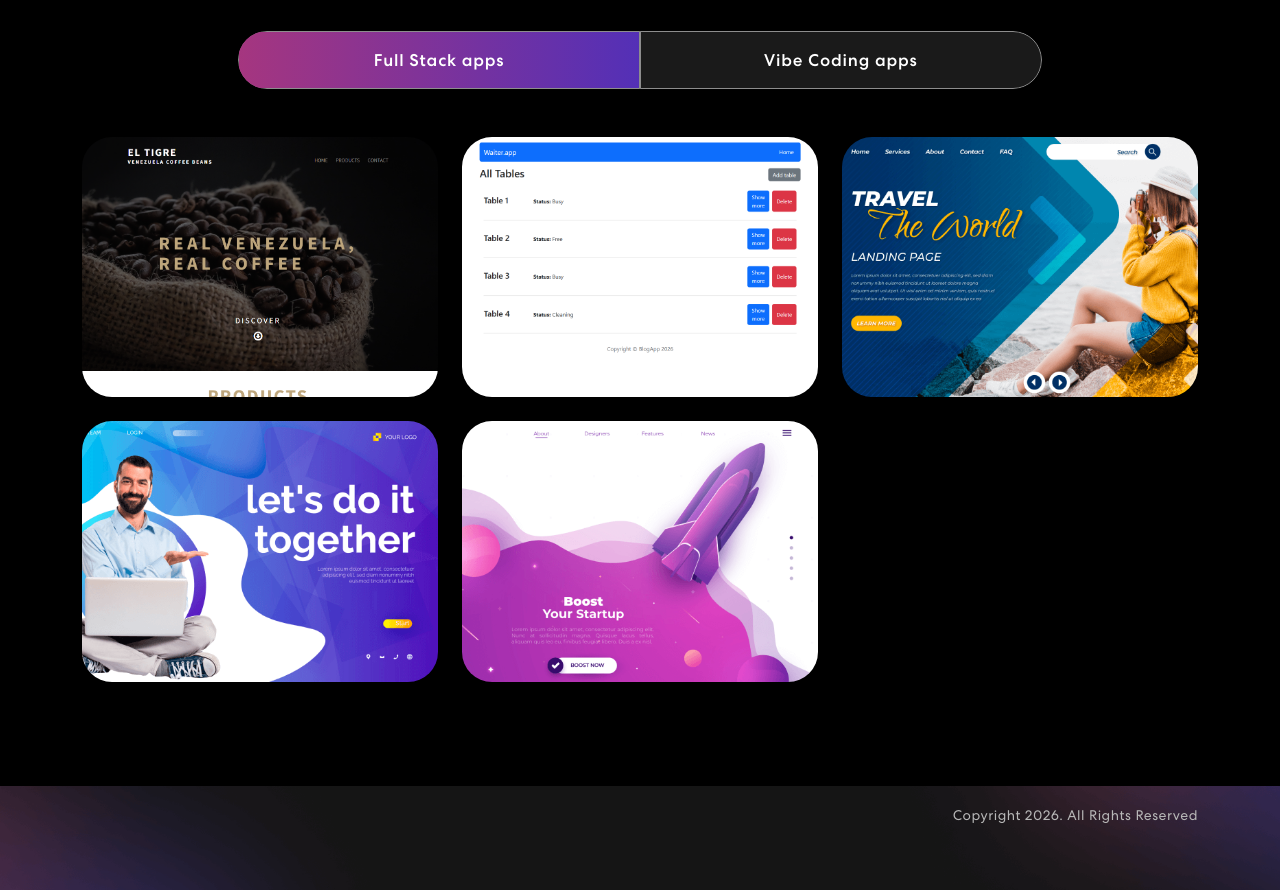
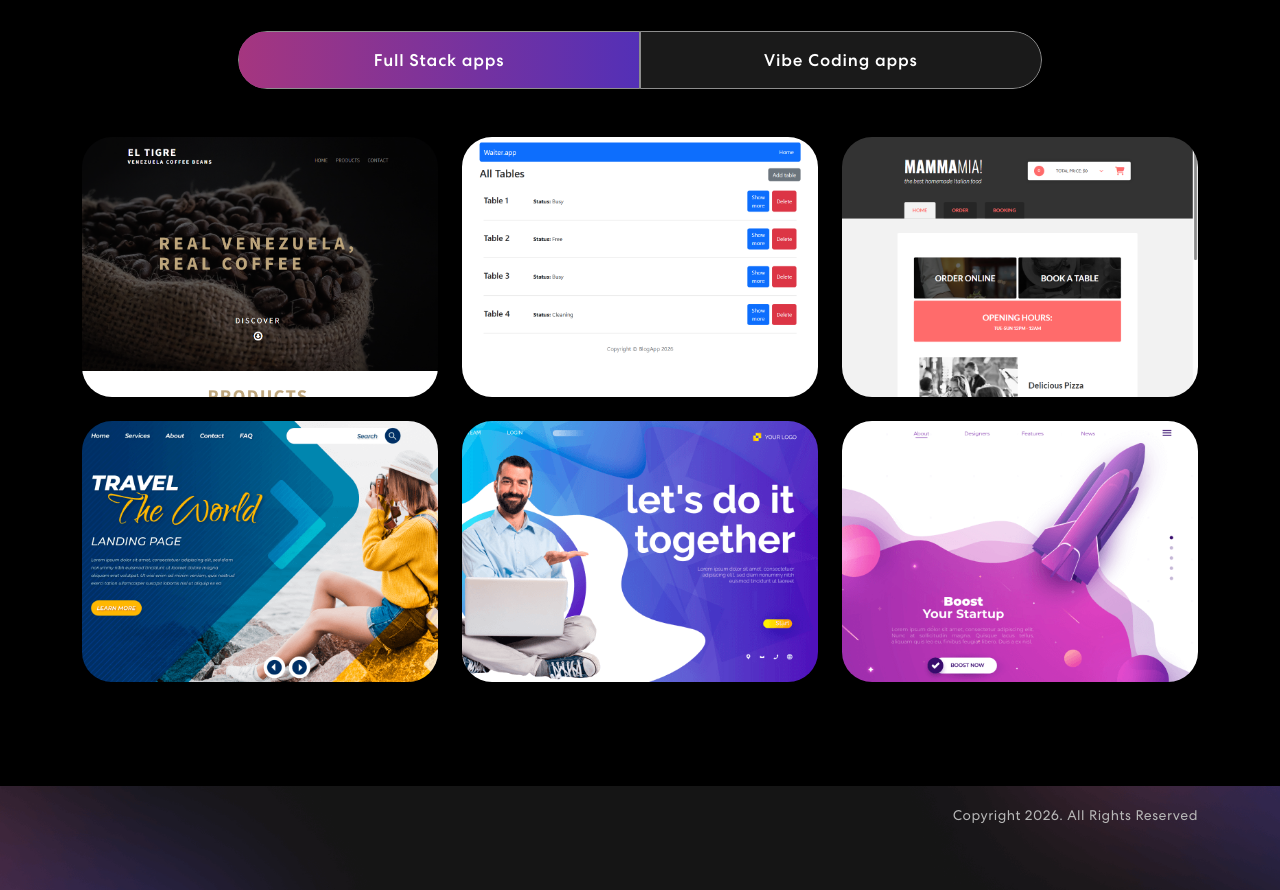
Before and after one commit to klubus/portfolio, a React (Create React App) app: page / in a window 1280 px wide. Shown: the part 3200-4090 px from the top of the page. Built offline with nearby package versions, Linux system fonts and the light colour scheme; the HTML template or start-up script is replaced by a standard one.

Commit message:
add project-pizzeria as submodule

```diff
--- a/src/data/projects.js
+++ b/src/data/projects.js
@@ -3,6 +3,7 @@ import projImg2 from '../assets/img/project-img2.png';
 import projImg3 from '../assets/img/project-img3.png';
 import elTigreThumb from '../assets/img/el-tigre-thumb.png';
 import waiterAppThumb from '../assets/img/waiter-app-thumb.png';
+import pizzeriaThumb from '../assets/img/project-pizzeria-thumb.png';
 
 // =====================================================================
 // Add your projects here. Each project needs a unique `slug` (used as
@@ -52,6 +53,18 @@ export const projects = [
     embedUrl: '/projects/waiter-app/index.html',
     category: 'fullstack',
     tech: ['React', 'Redux', 'json-server', 'CSS'],
+  },
+  {
+    slug: 'project-pizzeria',
+    title: 'Pizzeria',
+    description: 'Online pizzeria with menu, cart and booking',
+    longDescription:
+      'TODO — replace with real description of the project, features, and what it demonstrates.',
+    imgUrl: pizzeriaThumb,
+    githubUrl: 'https://github.com/klubus/project-pizzeria',
+    embedUrl: '/projects/project-pizzeria/index.html',
+    category: 'fullstack',
+    tech: ['HTML', 'Sass', 'JavaScript', 'ES Modules'],
   },
   {
     slug: 'example-fullstack-1',
```
Also changed, not shown: src/assets/img/project-pizzeria-thumb.png (added), 1 other file (tests, documents, lock files or other folders).
